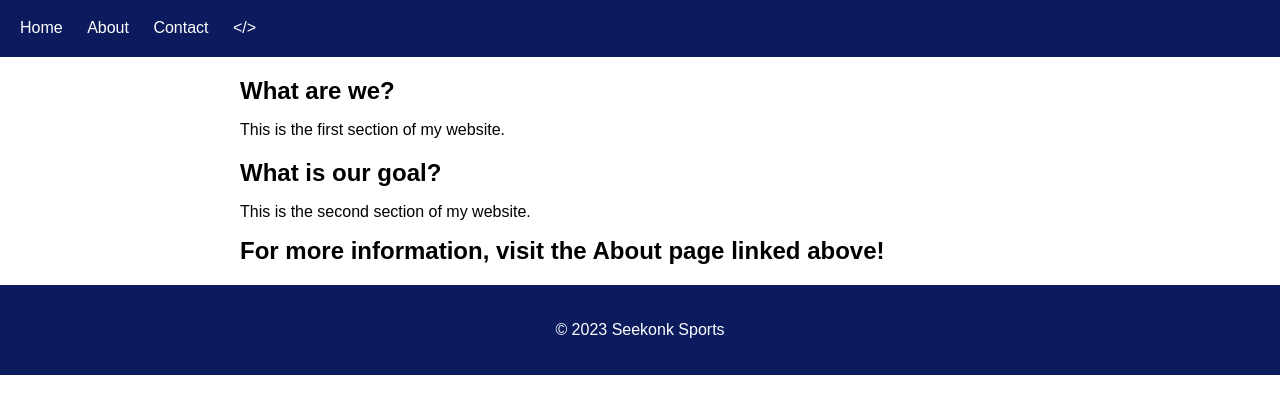
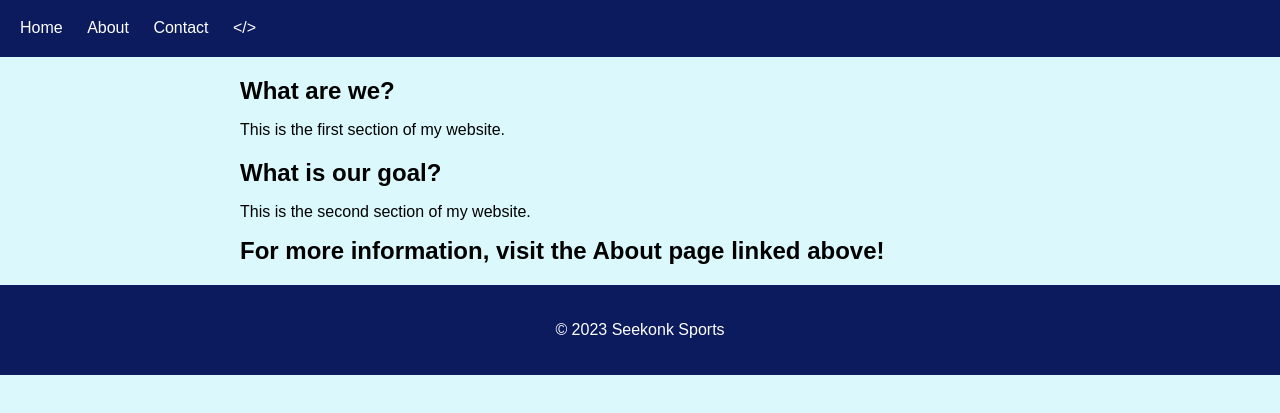
Before and after one commit to seekonksports/seekonksports.github.io, a plain HTML site: page index.html in a window 1280 px wide. Shown: the part 81-494 px from the top of the page. Drawn offline with Linux system fonts and the light colour scheme.

Commit message:
Update style.css

```diff
--- a/style.css
+++ b/style.css
@@ -2,6 +2,7 @@ body {
   margin: 0;
   padding: 0;
   font-family: Arial, sans-serif;
+  background-color: #DBF9FC;
 }
 
 header {
```
